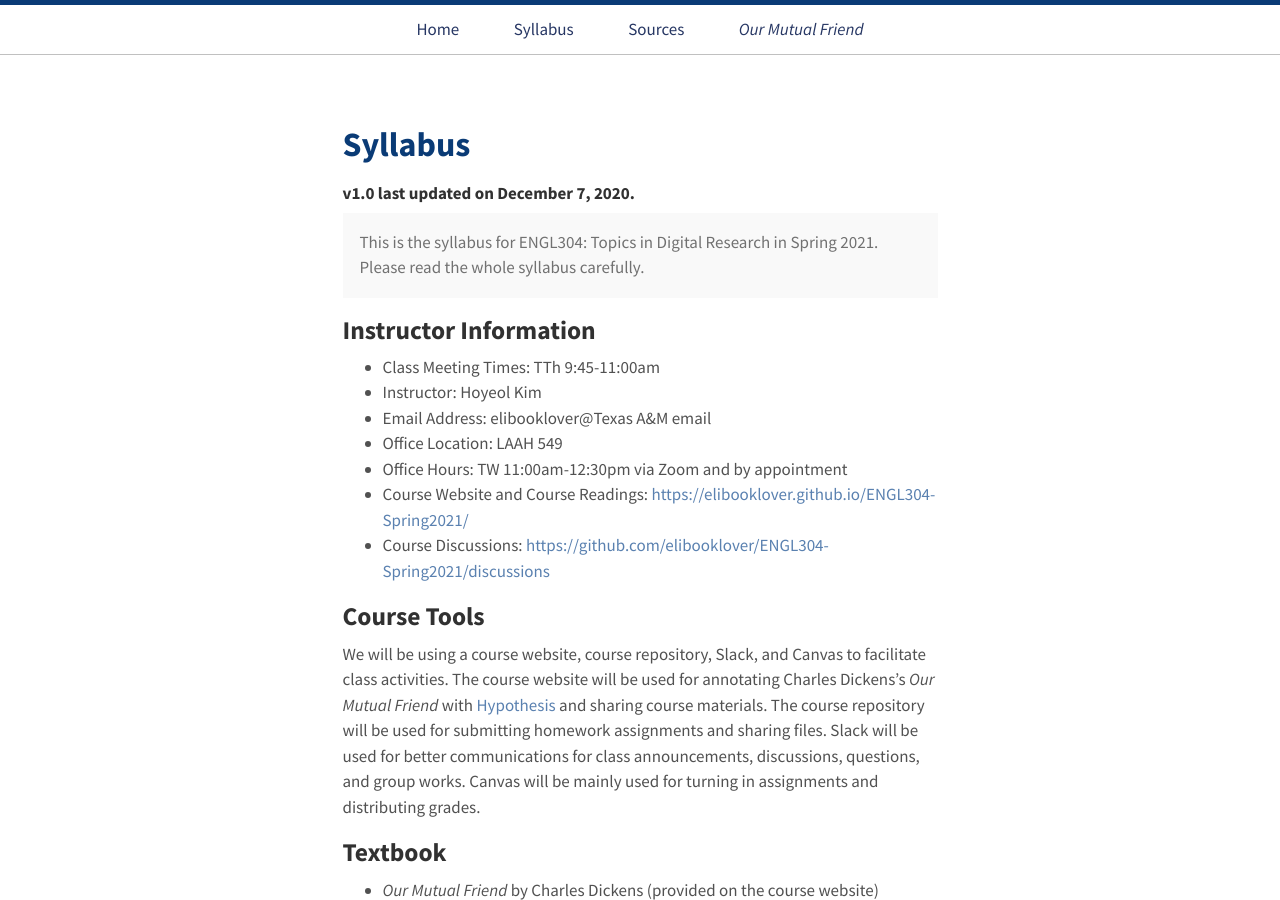
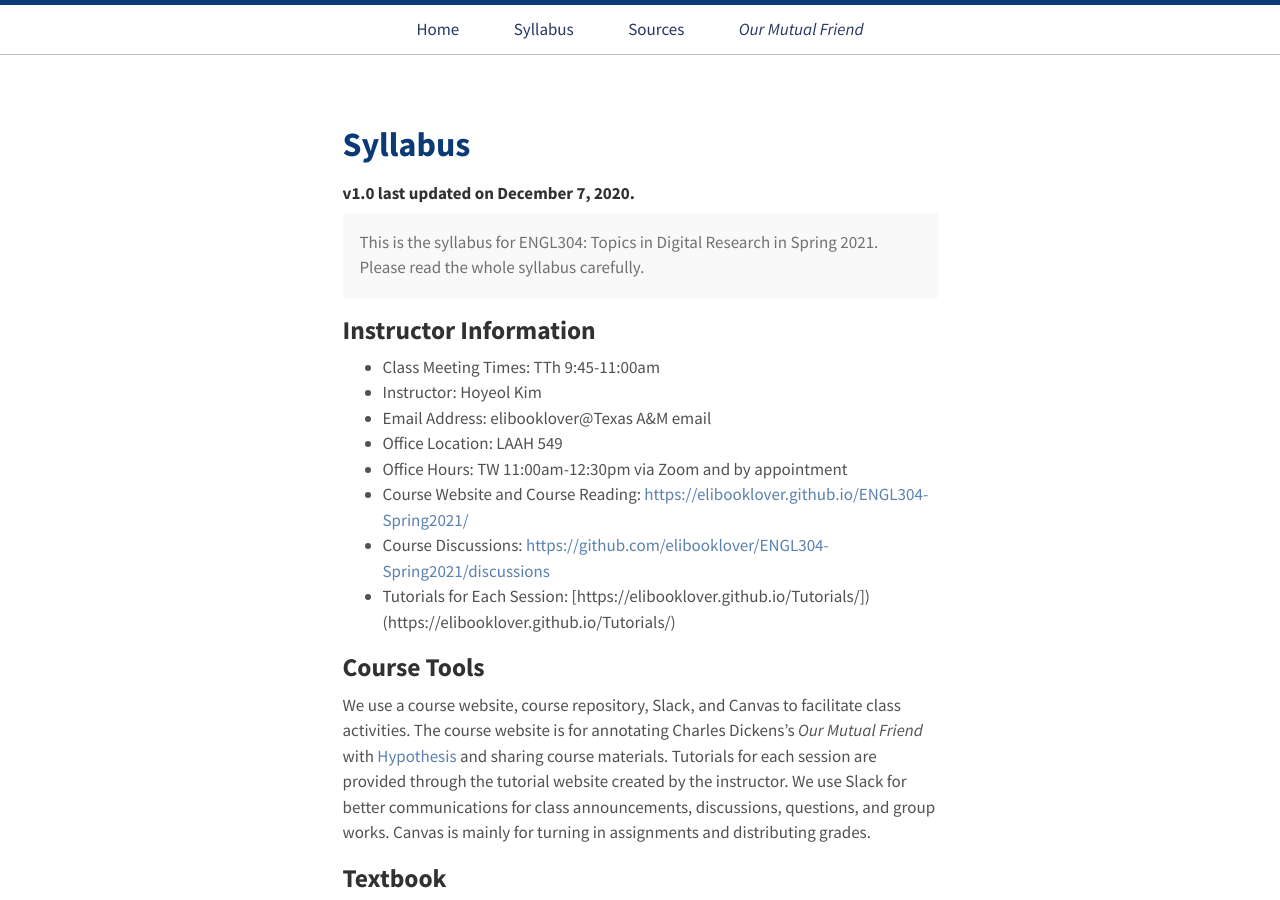
Before and after one commit to elibooklover/ENGL304-Spring2021, a Jekyll site: the page built from syllabus.md, in a window 1280 px wide and 900 px high. Built offline with Jekyll 4.4.1, drawn with Linux system fonts in a browser that asks for light colours; some of the changed text lies outside the part shown.

Commit message:
Syllabus

```diff
--- a/syllabus.md
+++ b/syllabus.md
@@ -14,11 +14,12 @@ subtitle: v1.0 last updated on December 7, 2020.
 * Email Address: elibooklover@Texas A&M email
 * Office Location: LAAH 549
 * Office Hours: TW 11:00am-12:30pm via Zoom and by appointment
-* Course Website and Course Readings: [https://elibooklover.github.io/ENGL304-Spring2021/](https://elibooklover.github.io/ENGL304-Spring2021/)
+* Course Website and Course Reading: [https://elibooklover.github.io/ENGL304-Spring2021/](https://elibooklover.github.io/ENGL304-Spring2021/)
 * Course Discussions: [https://github.com/elibooklover/ENGL304-Spring2021/discussions](https://github.com/elibooklover/ENGL304-Spring2021/discussions)
+* Tutorials for Each Session: [https://elibooklover.github.io/Tutorials/])(https://elibooklover.github.io/Tutorials/)
 
 ## Course Tools
-We will be using a course website, course repository, Slack, and Canvas to facilitate class activities. The course website will be used for annotating Charles Dickens's <i>Our Mutual Friend</i> with [Hypothesis](https://web.hypothes.is/) and sharing course materials. The course repository will be used for submitting homework assignments and sharing files. Slack will be used for better communications for class announcements, discussions, questions, and group works. Canvas will be mainly used for turning in assignments and distributing grades.
+We use a course website, course repository, Slack, and Canvas to facilitate class activities. The course website is for annotating Charles Dickens's <i>Our Mutual Friend</i> with [Hypothesis](https://web.hypothes.is/) and sharing course materials. Tutorials for each session are provided through the tutorial website created by the instructor. We use Slack for better communications for class announcements, discussions, questions, and group works. Canvas is mainly for turning in assignments and distributing grades.
 
 ## Textbook
 * <i>Our Mutual Friend</i> by Charles Dickens (provided on the course website)
@@ -61,7 +62,7 @@ Your grade is based on the average of the assignments listed below.
 Grading Scale: A (90-100); B (80-89); C (70-79); D (60-69); F (59 or less)
 
 ## Attendance and Late Paper Policy
-Expectations of the English Department and the University Rules are that you complete classwork and submit all assignments in the sequence they are assigned, by the deadlines posted on Canvas. It is your responsibility to check if your assignments were submitted successfully and correctly on Canvas and the Course Repository. <b>You are also expected to attend class regularly.</b> Any student in excess of <b>two unexcused absences</b> is eligible to be reported for excessive absences; any unexcused absence over this limit will lead to the loss of three percent of your final grade per absence. <b>Being more than 5 minutes late to class is considered an absence.</b> <br>
+Expectations of the English Department and the University Rules are that you complete classwork and submit all assignments in the sequence they are assigned, by the deadlines posted on Canvas. It is your responsibility to check if your assignments were submitted successfully and correctly on Canvas. <b>You are also expected to attend class regularly.</b> Any student in excess of <b>two unexcused absences</b> is eligible to be reported for excessive absences; any unexcused absence over this limit will lead to the loss of three percent of your final grade per absence. <b>Being more than 5 minutes late to class is considered an absence.</b> <br>
 
 <b>Annotations and Homework Assignments will not be accepted late.</b> For all other assignments, you will lose 10% off the final assignment grade for <u><b>every day</b></u> past the due date. The Late Paper Policy for this course follows the guidelines described in the University Student Rules, “Section 7. Attendance” (http://student-rules.tamu.edu/rule07).
 
@@ -87,7 +88,7 @@ Students and faculty can report non-emergency behavior that causes them to be co
 
 # ENGL 304 Course Schedule
 The course schedule is subject to changes. <br>
-(CV = Canvas; GH = GitHub Repository; CW = Course Website)  <br>
+(CV = Canvas; TT = Tutorials; CW = Course Website)  <br>
 
 * <b>Week 1: What are the Digital Humanities?</b>
 
```
Also changed, not shown: other parts of syllabus.md (+26 -26 lines).
